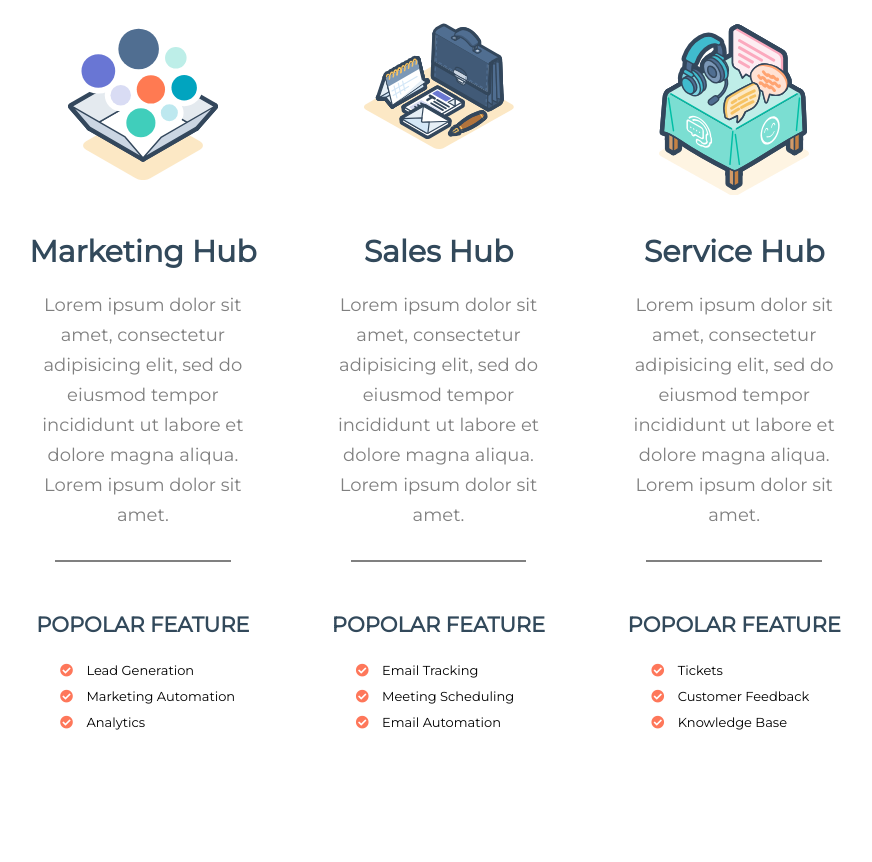
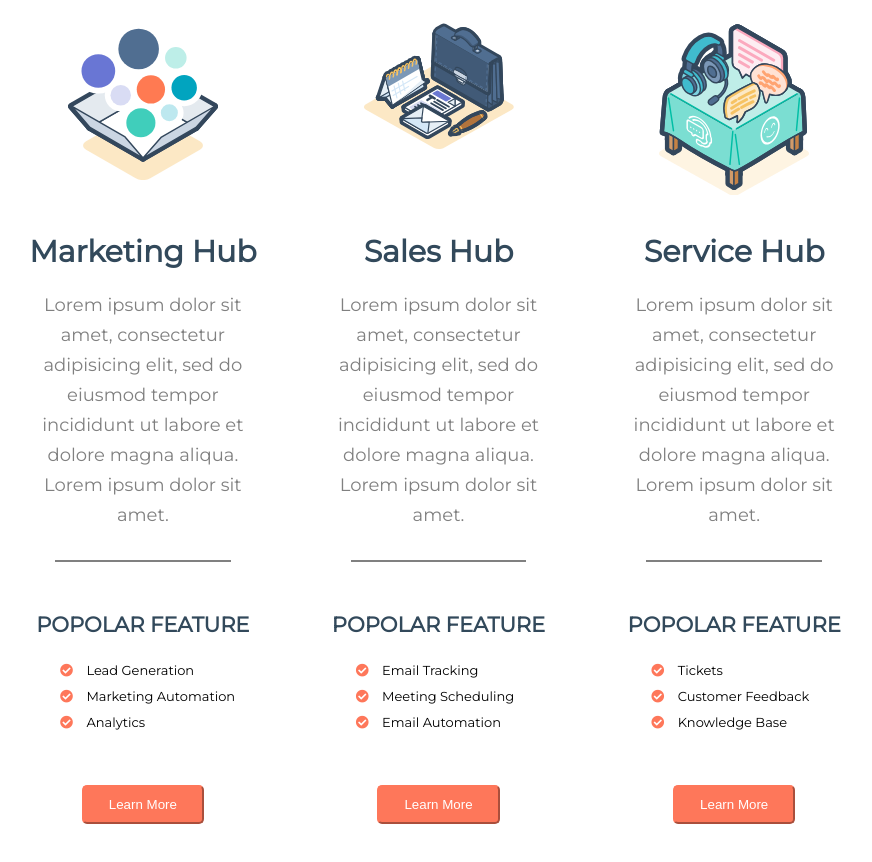
Before and after one commit to flaviamatta90/htmlcss-hubspot, a plain HTML site: page index.html in a window 1280 px wide. Shown: the part 1587-2449 px from the top of the page, without its empty margins (197-1069 px from the left). Before the commit the page ends 2352 px from the top, so only its background shows below. Drawn offline with Linux system fonts and the light colour scheme.

Commit message:
button-down-header finish

```diff
--- a/css/style.css
+++ b/css/style.css
@@ -291,3 +291,8 @@ h2{
   font-size: 13px;
   padding-left: 60px;
 }
+
+.button-down{
+  text-align: center;
+  margin-top: 30px;
+}
--- a/index.html
+++ b/index.html
@@ -124,6 +124,9 @@
               <li><i class="fas fa-check-circle"></i></li>
               <li>Analytics</li>
             </ul>
+            <div class="button-down">
+              <button class="learnmore" type="button" name="learnmore">Learn More</button>
+            </div>
         </aside>
 
         <aside class="col">
@@ -148,6 +151,9 @@
               <li><i class="fas fa-check-circle"></i></li>
               <li>Email Automation</li>
             </ul>
+            <div class="button-down">
+              <button class="learnmore" type="button" name="learnmore">Learn More</button>
+            </div>
         </aside>
 
         <aside class="col">
@@ -172,6 +178,9 @@
               <li><i class="fas fa-check-circle"></i></li>
               <li>Knowledge Base</li>
             </ul>
+            <div class="button-down">
+              <button class="learnmore" type="button" name="learnmore">Learn More</button>
+            </div>
         </aside>
 
 
```
